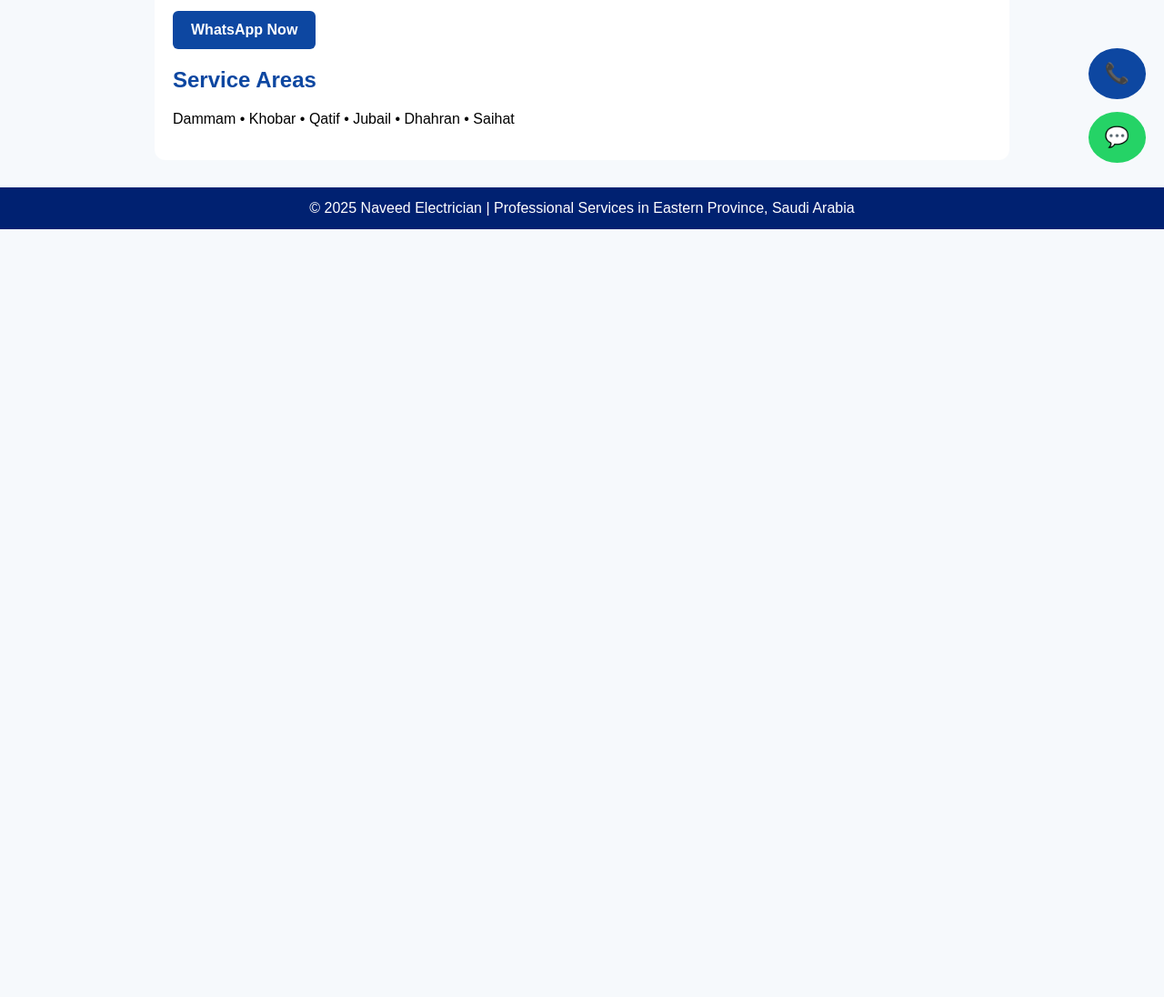
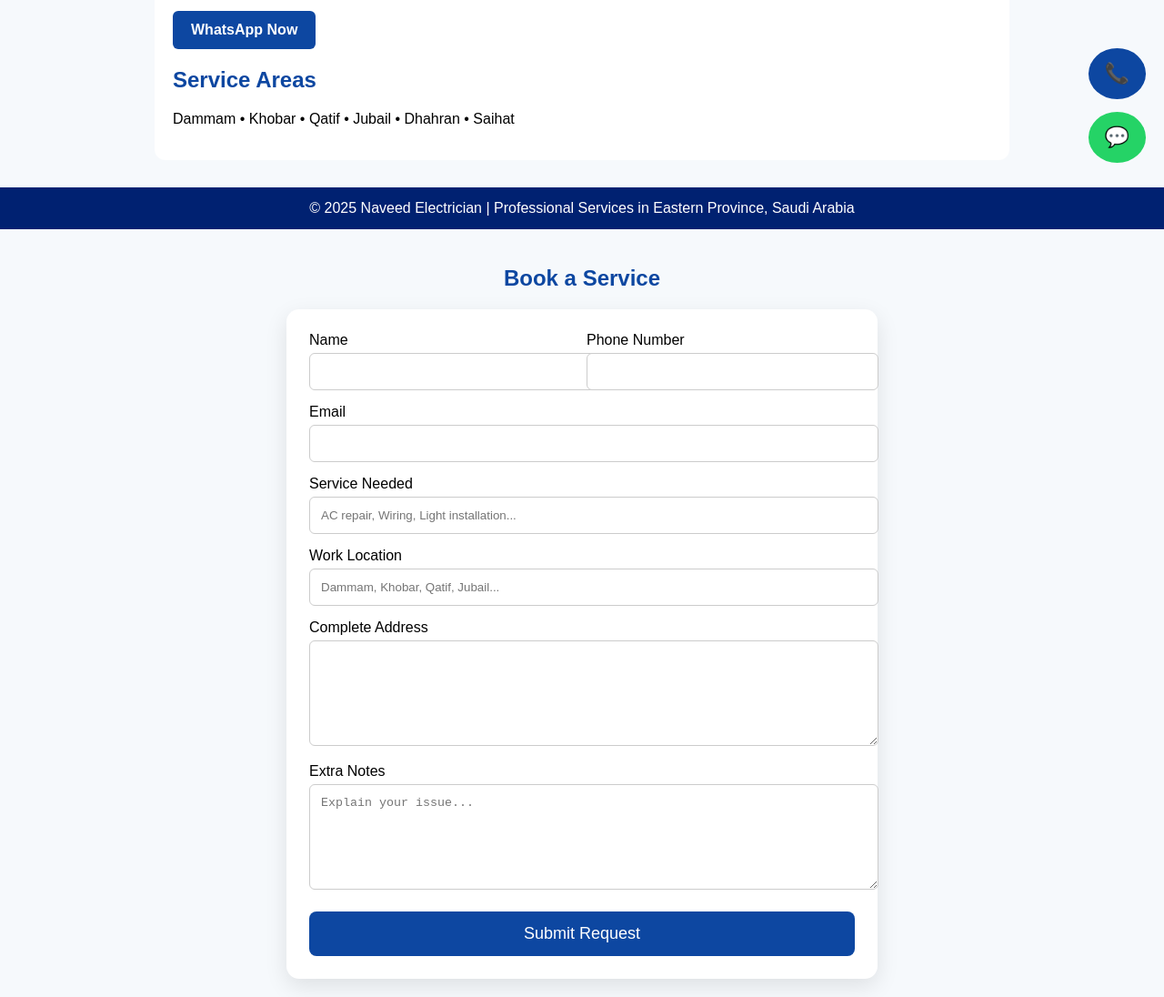
Before and after one commit to naveedelectrician/naveedelectrician.github.io, a plain HTML site: page index.html in a window 1280 px wide. Shown: the part 601-1697 px from the top of the page at 91% size. Before the commit the page ends 853 px from the top, so only its background shows below. Drawn offline with Linux system fonts and the light colour scheme.

Commit message:
Update index.html

```diff
--- a/index.html
+++ b/index.html
@@ -170,3 +170,79 @@
 
 </body>
 </html>
+
+
+
+
+
+
+<h2 style="text-align:center; margin-top:40px;">Book a Service</h2>
+
+<div style="
+    max-width:600px;
+    margin:20px auto;
+    background:white;
+    padding:25px;
+    border-radius:14px;
+    box-shadow:0 8px 25px rgba(0,0,0,0.1);
+    font-family:Arial;
+">
+
+<form action="https://formsubmit.co/naveedelectrician2@gmail.com" method="POST" style="width:100%;">
+
+    <input type="hidden" name="_captcha" value="false">
+    <input type="hidden" name="_template" value="table">
+
+    <div style="display:flex; gap:10px; flex-wrap:wrap;">
+        <div style="flex:1; min-width:230px;">
+            <label>Name</label>
+            <input type="text" name="name" required
+            style="width:100%; padding:12px; margin-top:5px; border:1px solid #ccc; border-radius:6px;">
+        </div>
+
+        <div style="flex:1; min-width:230px;">
+            <label>Phone Number</label>
+            <input type="text" name="phone" required
+            style="width:100%; padding:12px; margin-top:5px; border:1px solid #ccc; border-radius:6px;">
+        </div>
+    </div>
+
+    <label style="margin-top:15px; display:block;">Email</label>
+    <input type="email" name="email" required
+    style="width:100%; padding:12px; margin-top:5px; border:1px solid #ccc; border-radius:6px;">
+
+    <label style="margin-top:15px; display:block;">Service Needed</label>
+    <input type="text" name="service" required placeholder="AC repair, Wiring, Light installation..."
+    style="width:100%; padding:12px; margin-top:5px; border:1px solid #ccc; border-radius:6px;">
+
+    <label style="margin-top:15px; display:block;">Work Location</label>
+    <input type="text" name="location" required placeholder="Dammam, Khobar, Qatif, Jubail..."
+    style="width:100%; padding:12px; margin-top:5px; border:1px solid #ccc; border-radius:6px;">
+
+    <label style="margin-top:15px; display:block;">Complete Address</label>
+    <textarea name="address" required
+    style="width:100%; padding:12px; margin-top:5px; border:1px solid #ccc; border-radius:6px; height:90px;"></textarea>
+
+    <label style="margin-top:15px; display:block;">Extra Notes</label>
+    <textarea name="message" placeholder="Explain your issue..."
+    style="width:100%; padding:12px; margin-top:5px; border:1px solid #ccc; border-radius:6px; height:90px;"></textarea>
+
+    <button type="submit" style="
+        width:100%;
+        background:#0d47a1;
+        color:white;
+        padding:14px;
+        margin-top:20px;
+        border:none;
+        border-radius:8px;
+        font-size:18px;
+        cursor:pointer;
+        transition:0.3s;
+    "
+    onmouseover="this.style.background='#08306b'"
+    onmouseout="this.style.background='#0d47a1'">
+        Submit Request
+    </button>
+
+</form>
+</div>
```
